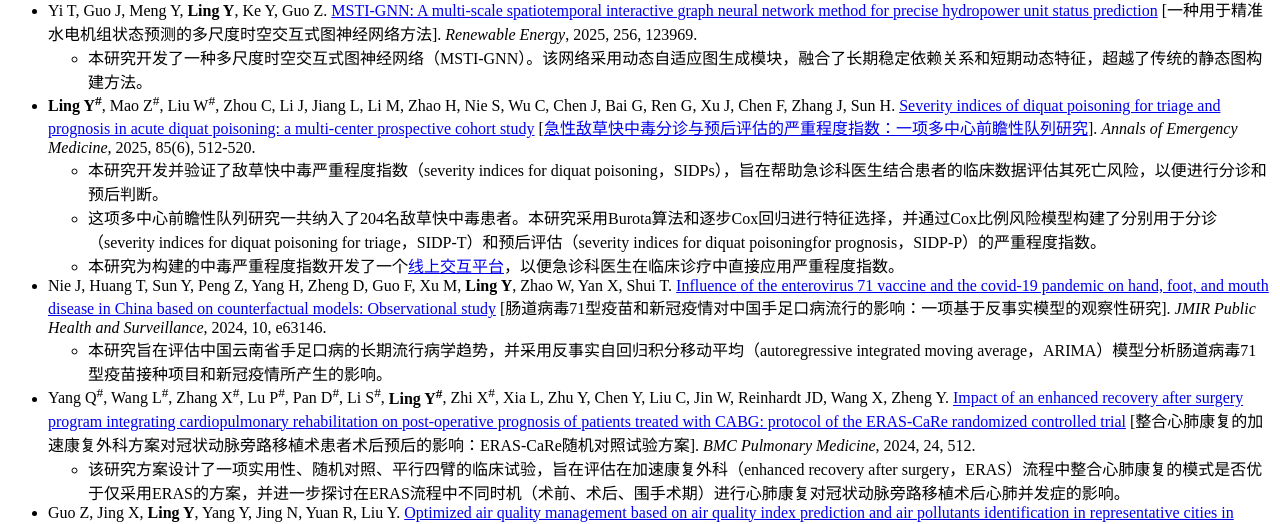
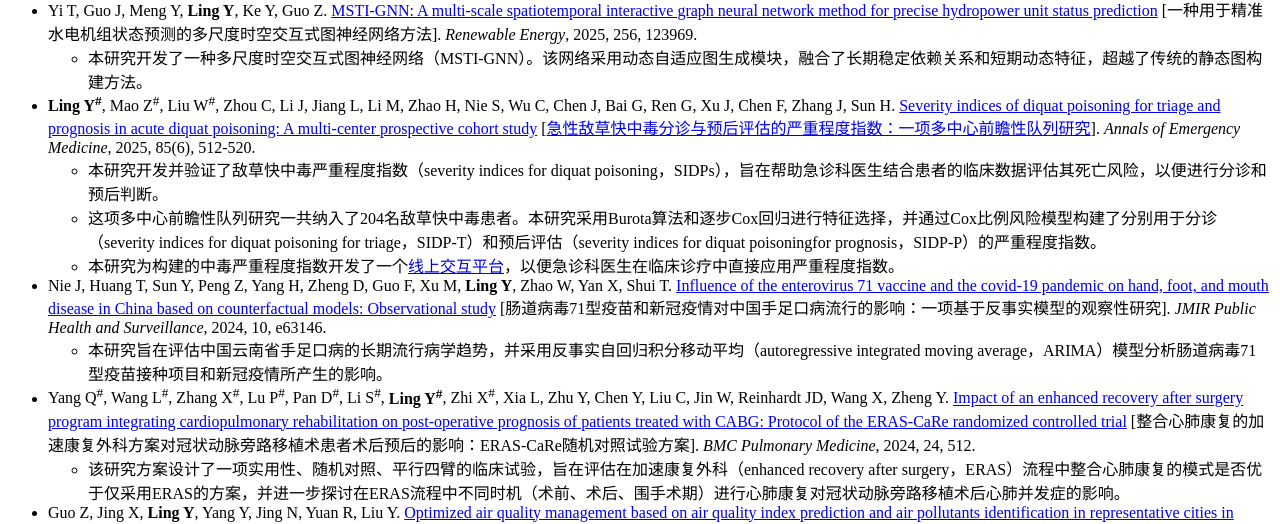
Before and after one commit to lingyuewei/lingyuewei.github.io, a Jekyll site: the page built from _pages/includes/pub.md, in a window 1280 px wide. Shown: the part 888-1412 px from the top of the page. Built offline with Jekyll 4.4.1, drawn with Linux system fonts in a browser that asks for light colours; our own code applies the rules of GitHub Pages for plain Markdown files.

Commit message:
Update pub.md

```diff
--- a/_pages/includes/pub.md
+++ b/_pages/includes/pub.md
@@ -6,13 +6,13 @@
   - 本研究是一项回顾性队列研究。本研究采用群组轨迹模型探讨四川地区健康成人血小板计数在2010-2021年的动态变化规律。
 - Yi T, Guo J, Meng Y, **Ling Y**, Ke Y, Guo Z. [MSTI-GNN: A multi-scale spatiotemporal interactive graph neural network method for precise hydropower unit status prediction](https://doi.org/10.1016/j.renene.2025.123969) [一种用于精准水电机组状态预测的多尺度时空交互式图神经网络方法]. *Renewable Energy*, 2025, 256, 123969.
   - 本研究开发了一种多尺度时空交互式图神经网络（MSTI-GNN）。该网络采用动态自适应图生成模块，融合了长期稳定依赖关系和短期动态特征，超越了传统的静态图构建方法。
-- **Ling Y<sup>#</sup>**, Mao Z<sup>#</sup>, Liu W<sup>#</sup>, Zhou C, Li J, Jiang L, Li M, Zhao H, Nie S, Wu C, Chen J, Bai G, Ren G, Xu J, Chen F, Zhang J, Sun H. [Severity indices of diquat poisoning for triage and prognosis in acute diquat poisoning: a multi-center prospective cohort study](https://doi.org/10.1016/j.annemergmed.2025.02.022) [[急性敌草快中毒分诊与预后评估的严重程度指数：一项多中心前瞻性队列研究](https://mp.weixin.qq.com/s/MCAnXHPvmi6ER1acYU7GFA)]. *Annals of Emergency Medicine*, 2025, 85(6), 512-520.
+- **Ling Y<sup>#</sup>**, Mao Z<sup>#</sup>, Liu W<sup>#</sup>, Zhou C, Li J, Jiang L, Li M, Zhao H, Nie S, Wu C, Chen J, Bai G, Ren G, Xu J, Chen F, Zhang J, Sun H. [Severity indices of diquat poisoning for triage and prognosis in acute diquat poisoning: A multi-center prospective cohort study](https://doi.org/10.1016/j.annemergmed.2025.02.022) [[急性敌草快中毒分诊与预后评估的严重程度指数：一项多中心前瞻性队列研究](https://mp.weixin.qq.com/s/MCAnXHPvmi6ER1acYU7GFA)]. *Annals of Emergency Medicine*, 2025, 85(6), 512-520.
   - 本研究开发并验证了敌草快中毒严重程度指数（severity indices for diquat poisoning，SIDPs），旨在帮助急诊科医生结合患者的临床数据评估其死亡风险，以便进行分诊和预后判断。
   - 这项多中心前瞻性队列研究一共纳入了204名敌草快中毒患者。本研究采用Burota算法和逐步Cox回归进行特征选择，并通过Cox比例风险模型构建了分别用于分诊（severity indices for diquat poisoning for triage，SIDP-T）和预后评估（severity indices for diquat poisoningfor prognosis，SIDP-P）的严重程度指数。
   - 本研究为构建的中毒严重程度指数开发了一个[线上交互平台](https://severityindexofdiquatpoisoning.streamlit.app/)，以便急诊科医生在临床诊疗中直接应用严重程度指数。
 - Nie J, Huang T, Sun Y, Peng Z, Yang H, Zheng D, Guo F, Xu M, **Ling Y**, Zhao W, Yan X, Shui T. [Influence of the enterovirus 71 vaccine and the covid-19 pandemic on hand, foot, and mouth disease in China based on counterfactual models: Observational study](https://publichealth.jmir.org/2024/1/e63146) [肠道病毒71型疫苗和新冠疫情对中国手足口病流行的影响：一项基于反事实模型的观察性研究]. *JMIR Public Health and Surveillance*, 2024, 10, e63146.
   - 本研究旨在评估中国云南省手足口病的长期流行病学趋势，并采用反事实自回归积分移动平均（autoregressive integrated moving average，ARIMA）模型分析肠道病毒71型疫苗接种项目和新冠疫情所产生的影响。
-- Yang Q<sup>#</sup>, Wang L<sup>#</sup>, Zhang X<sup>#</sup>, Lu P<sup>#</sup>, Pan D<sup>#</sup>, Li S<sup>#</sup>, **Ling Y<sup>#</sup>**, Zhi X<sup>#</sup>, Xia L, Zhu Y, Chen Y, Liu C, Jin W, Reinhardt JD, Wang X, Zheng Y. [Impact of an enhanced recovery after surgery program integrating cardiopulmonary rehabilitation on post-operative prognosis of patients treated with CABG: protocol of the ERAS-CaRe randomized controlled trial](https://doi.org/10.1186/s12890-024-03286-1) [整合心肺康复的加速康复外科方案对冠状动脉旁路移植术患者术后预后的影响：ERAS-CaRe随机对照试验方案]. *BMC Pulmonary Medicine*, 2024, 24, 512.
+- Yang Q<sup>#</sup>, Wang L<sup>#</sup>, Zhang X<sup>#</sup>, Lu P<sup>#</sup>, Pan D<sup>#</sup>, Li S<sup>#</sup>, **Ling Y<sup>#</sup>**, Zhi X<sup>#</sup>, Xia L, Zhu Y, Chen Y, Liu C, Jin W, Reinhardt JD, Wang X, Zheng Y. [Impact of an enhanced recovery after surgery program integrating cardiopulmonary rehabilitation on post-operative prognosis of patients treated with CABG: Protocol of the ERAS-CaRe randomized controlled trial](https://doi.org/10.1186/s12890-024-03286-1) [整合心肺康复的加速康复外科方案对冠状动脉旁路移植术患者术后预后的影响：ERAS-CaRe随机对照试验方案]. *BMC Pulmonary Medicine*, 2024, 24, 512.
   - 该研究方案设计了一项实用性、随机对照、平行四臂的临床试验，旨在评估在加速康复外科（enhanced recovery after surgery，ERAS）流程中整合心肺康复的模式是否优于仅采用ERAS的方案，并进一步探讨在ERAS流程中不同时机（术前、术后、围手术期）进行心肺康复对冠状动脉旁路移植术后心肺并发症的影响。
 - Guo Z, Jing X, **Ling Y**, Yang Y, Jing N, Yuan R, Liu Y. [Optimized air quality management based on air quality index prediction and air pollutants identification in representative cities in China](https://doi.org/10.1038/s41598-024-68972-w) [基于空气质量指数预测与污染物识别的中国代表性城市空气质量优化管理]. *Scientific Reports*, 2024, 14, 17923.
   - 本研究开发了VMD-CSA-CNN-LSTM模型，以预测空气质量指数。该模型融合了变分模态分解（variational mode decomposition，VMD）、变色龙群算法（chameleon swarm algorithm ，CSA）、卷积神经网络 (convolutional neural networks，CNN）和长短期记忆（long short-term memory，LSTM）网络。
```
